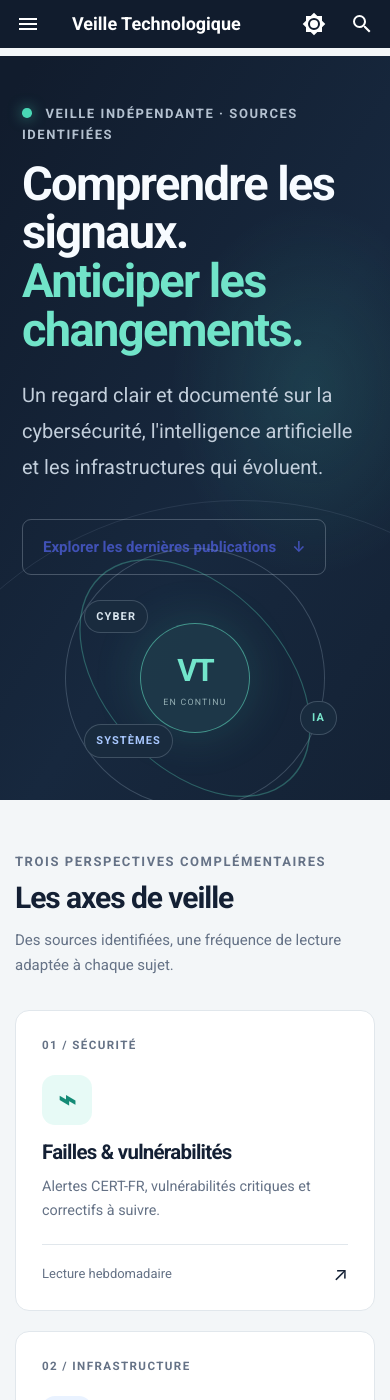
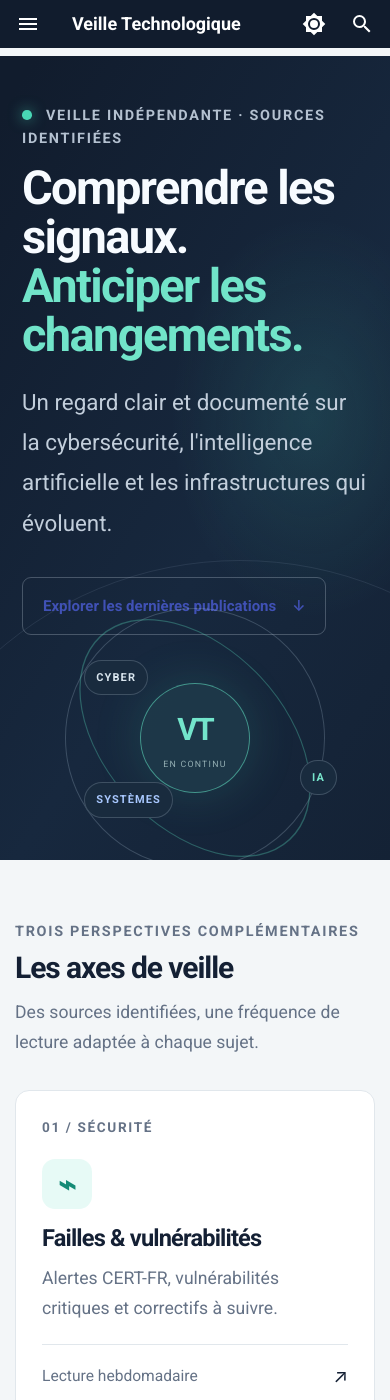
Before and after one commit to Jules-Cocheme1/veille-technologique, an MkDocs documentation site: the page built from docs/index.md, in a window 390 px wide and 1400 px high. Built offline with MkDocs 1.6.1 and Material for MkDocs 9.7.7, drawn with Linux system fonts in a browser that asks for light colours; some of the changed text lies outside the part shown.

Commit message:
Improve watch dashboard readability and analysis
Expand desktop typography, add live coverage metrics and clarify editorial limits with practical analysis criteria for each watch axis.

Co-authored-by: Copilot <223556219+Copilot@users.noreply.github.com>

```diff
--- a/docs/assets/app.css
+++ b/docs/assets/app.css
@@ -38,7 +38,7 @@ body,
 }
 
 .md-main__inner {
-  max-width: 1440px;
+  max-width: 1600px;
   margin-top: 0;
 }
 
@@ -48,12 +48,13 @@ body,
 
 .md-content__inner {
   margin: 0;
-  padding: 0 1.2rem 3rem;
+  padding: 0 1.5rem 4rem;
 }
 
 .md-typeset {
   color: var(--ink);
-  font-size: 0.78rem;
+  font-size: 0.94rem;
+  line-height: 1.75;
 }
 
 .md-typeset h1,
@@ -78,10 +79,10 @@ body,
   grid-template-columns: minmax(0, 1.3fr) minmax(260px, 0.7fr);
   align-items: center;
   gap: 2rem;
-  min-height: 390px;
+  min-height: 430px;
   overflow: hidden;
   margin: 0 -1.2rem;
-  padding: clamp(2rem, 6vw, 5.5rem) clamp(1.4rem, 7vw, 7rem);
+  padding: clamp(2.5rem, 6vw, 6rem) clamp(1.5rem, 7vw, 8rem);
   color: #f7fbff;
   background:
     radial-gradient(ellipse at 80% 45%, rgb(71 211 181 / 13%), transparent 32%),
@@ -108,7 +109,7 @@ body,
 .eyebrow {
   margin: 0 0 0.7rem;
   color: var(--muted);
-  font-size: 0.65rem;
+  font-size: 0.72rem;
   font-weight: 700;
   letter-spacing: 0.12em;
   line-height: 1.6;
@@ -137,7 +138,7 @@ body,
   max-width: 39rem;
   margin: 0;
   color: #c2cedb;
-  font-size: 1rem;
+  font-size: 1.12rem;
   line-height: 1.8;
 }
 
@@ -241,7 +242,7 @@ body,
 }
 
 .section-block {
-  padding: clamp(2.6rem, 6vw, 4.8rem) 0 0;
+  padding: clamp(3rem, 5vw, 4.5rem) 0 0;
 }
 
 .section-heading {
@@ -265,7 +266,7 @@ body,
   max-width: 23rem;
   margin: 0 0 0.18rem;
   color: var(--muted);
-  font-size: 0.75rem;
+  font-size: 0.88rem;
   line-height: 1.7;
 }
 
@@ -277,7 +278,7 @@ body,
 
 .axis-card {
   display: flex;
-  min-height: 235px;
+  min-height: 260px;
   flex-direction: column;
   padding: 1.25rem 1.3rem 1rem;
   border: 1px solid var(--line);
@@ -296,7 +297,7 @@ body,
 
 .axis-number {
   color: var(--muted);
-  font-size: 0.58rem;
+  font-size: 0.68rem;
   font-weight: 700;
   letter-spacing: 0.12em;
 }
@@ -326,13 +327,13 @@ body,
 
 .md-typeset .axis-card h3 {
   margin: 0.15rem 0 0.35rem;
-  font-size: 1.02rem;
+  font-size: 1.18rem;
 }
 
 .axis-card > p {
   margin: 0 0 1rem;
   color: var(--muted);
-  font-size: 0.72rem;
+  font-size: 0.88rem;
   line-height: 1.7;
 }
 
@@ -344,7 +345,7 @@ body,
   padding-top: 0.75rem;
   border-top: 1px solid var(--line);
   color: var(--muted);
-  font-size: 0.65rem;
+  font-size: 0.78rem;
 }
 
 .axis-footer span:last-child {
@@ -358,6 +359,7 @@ body,
 
 .collection-status {
   text-align: right;
+  font-variant-numeric: tabular-nums;
 }
 
 .publication-tools {
@@ -398,7 +400,7 @@ body,
   background: transparent;
   color: var(--ink);
   font: inherit;
-  font-size: 0.72rem;
+  font-size: 0.9rem;
 }
 
 .filter-list {
@@ -415,7 +417,7 @@ body,
   color: var(--muted);
   cursor: pointer;
   font: inherit;
-  font-size: 0.64rem;
+  font-size: 0.78rem;
   transition: color 140ms ease, background 140ms ease, border-color 140ms ease;
 }
 
@@ -439,20 +441,20 @@ body,
   min-height: 1rem;
   margin: 0.6rem 0;
   color: var(--muted);
-  font-size: 0.63rem;
+  font-size: 0.76rem;
 }
 
 .article-grid {
   display: grid;
-  grid-template-columns: repeat(3, minmax(0, 1fr));
-  gap: 0.85rem;
+  grid-template-columns: repeat(2, minmax(0, 1fr));
+  gap: 1rem;
 }
 
 .article-card {
   display: flex;
-  min-height: 205px;
+  min-height: 235px;
   flex-direction: column;
-  padding: 1rem;
+  padding: 1.25rem;
   border: 1px solid var(--line);
   border-radius: 0.6rem;
   background: var(--md-default-bg-color);
@@ -469,7 +471,7 @@ body,
 .article-card__meta {
   margin-bottom: 0.7rem;
   color: var(--muted);
-  font-size: 0.58rem;
+  font-size: 0.76rem;
 }
 
 .article-badge {
@@ -492,22 +494,22 @@ body,
 
 .md-typeset .article-card h3 {
   margin: 0 0 0.4rem;
-  font-size: 0.85rem;
-  line-height: 1.5;
+  font-size: 1.12rem;
+  line-height: 1.45;
 }
 
 .article-card > p {
   margin: 0 0 1rem;
   color: var(--muted);
-  font-size: 0.66rem;
-  line-height: 1.7;
+  font-size: 0.9rem;
+  line-height: 1.75;
 }
 
 .article-card__footer {
   margin-top: auto;
   padding-top: 0.7rem;
   border-top: 1px solid var(--line);
-  font-size: 0.62rem;
+  font-size: 0.8rem;
 }
 
 .article-source {
@@ -527,7 +529,7 @@ body,
   border: 1px dashed var(--line);
   border-radius: 0.6rem;
   color: var(--muted);
-  font-size: 0.74rem;
+  font-size: 0.9rem;
   line-height: 1.7;
 }
 
@@ -567,13 +569,69 @@ body,
   max-width: 48rem;
   margin: 0;
   color: var(--muted);
-  font-size: 0.68rem;
+  font-size: 0.86rem;
   line-height: 1.7;
 }
 
 .method-strip a {
   white-space: nowrap;
-  font-size: 0.66rem;
+  font-size: 0.82rem;
+}
+
+.overview-grid {
+  display: grid;
+  grid-template-columns: repeat(4, minmax(0, 1fr));
+  gap: 1rem;
+  margin-top: 1.5rem;
+}
+
+.overview-card {
+  display: flex;
+  min-height: 132px;
+  flex-direction: column;
+  justify-content: center;
+  gap: 0.3rem;
+  padding: 1.15rem 1.3rem;
+  border: 1px solid var(--line);
+  border-radius: 0.7rem;
+  background: var(--md-default-bg-color);
+}
+
+.overview-card--updated {
+  border-top: 3px solid var(--mint);
+}
+
+.overview-card__label {
+  color: var(--muted);
+  font-size: 0.77rem;
+  font-weight: 650;
+}
+
+.overview-card__value {
+  color: var(--ink);
+  font-size: clamp(1.6rem, 2vw, 2.1rem);
+  font-variant-numeric: tabular-nums;
+  letter-spacing: -0.045em;
+  line-height: 1.2;
+}
+
+.overview-card__value--date {
+  font-size: clamp(1.05rem, 1.4vw, 1.35rem);
+  letter-spacing: -0.02em;
+}
+
+.overview-card__detail {
+  color: var(--muted);
+  font-size: 0.76rem;
+}
+
+.editorial-note {
+  margin: -0.5rem 0 1rem;
+  padding-left: 0.85rem;
+  border-left: 3px solid var(--mint);
+  color: var(--muted);
+  font-size: 0.84rem;
+  line-height: 1.65;
 }
 
 .noscript-message {
@@ -601,6 +659,16 @@ body,
   .axis-grid,
   .article-grid {
     grid-template-columns: repeat(2, minmax(0, 1fr));
+  }
+
+  .overview-grid {
+    grid-template-columns: repeat(2, minmax(0, 1fr));
+  }
+}
+
+@media (min-width: 1700px) {
+  .article-grid {
+    grid-template-columns: repeat(3, minmax(0, 1fr));
   }
 }
 
@@ -648,6 +716,29 @@ body,
     grid-template-columns: 1fr;
   }
 
+  .overview-grid {
+    grid-template-columns: repeat(2, minmax(0, 1fr));
+    gap: 0.6rem;
+  }
+
+  .overview-card {
+    min-height: 112px;
+    padding: 0.9rem;
+  }
+
+  .overview-card__label,
+  .overview-card__detail {
+    font-size: 0.7rem;
+  }
+
+  .overview-card__value--date {
+    font-size: 1rem;
+  }
+
+  .editorial-note {
+    font-size: 0.8rem;
+  }
+
   .axis-card {
     min-height: 205px;
   }
--- a/docs/assets/app.js
+++ b/docs/assets/app.js
@@ -6,6 +6,12 @@
   const search = document.querySelector("#veille-search");
   const resultCount = document.querySelector("#result-count");
   const status = document.querySelector("#collection-status");
+  const stats = {
+    articles: document.querySelector("#stat-articles"),
+    sources: document.querySelector("#stat-sources"),
+    axes: document.querySelector("#stat-axes"),
+    updated: document.querySelector("#stat-updated")
+  };
   const filterButtons = [...document.querySelectorAll("[data-axis]")];
   const axisNames = {
     security: "Sécurité",
@@ -14,6 +20,10 @@
   };
   const dateFormatter = new Intl.DateTimeFormat("fr-FR", {
     dateStyle: "medium"
+  });
+  const dateTimeFormatter = new Intl.DateTimeFormat("fr-FR", {
+    dateStyle: "medium",
+    timeStyle: "short"
   });
   let articles = [];
   let activeAxis = "all";
@@ -150,9 +160,19 @@
         throw new Error("Le fichier des publications ne respecte pas le format attendu.");
       }
       articles = data.articles;
-      status.textContent = data.updatedAt
-        ? `Collecte : ${formatDate(data.updatedAt)} · sources RSS`
-        : "Sources RSS · date de collecte indisponible";
+      const sources = new Set(articles.map((article) => article.source).filter(Boolean));
+      const representedAxes = new Set(articles.map((article) => article.axis).filter((axis) => axisNames[axis]));
+      const updatedAt = data.updatedAt ? new Date(data.updatedAt) : null;
+
+      stats.articles.textContent = String(articles.length);
+      stats.sources.textContent = String(sources.size);
+      stats.axes.textContent = `${representedAxes.size} / ${Object.keys(axisNames).length}`;
+      stats.updated.textContent = updatedAt && !Number.isNaN(updatedAt.getTime())
+        ? dateTimeFormatter.format(updatedAt)
+        : "Non disponible";
+      status.textContent = updatedAt && !Number.isNaN(updatedAt.getTime())
+        ? `Collecte du ${dateTimeFormatter.format(updatedAt)} · flux RSS`
+        : "Date de collecte indisponible · flux RSS";
       render();
     })
     .catch((error) => {
--- a/docs/index.md
+++ b/docs/index.md
@@ -48,6 +48,29 @@
   </div>
 </section>
 
+<section class="overview-grid" aria-label="Indicateurs de la veille" aria-live="polite">
+  <div class="overview-card">
+    <span class="overview-card__label">Publications recensées</span>
+    <strong class="overview-card__value" id="stat-articles">—</strong>
+    <span class="overview-card__detail">dans le tableau de bord</span>
+  </div>
+  <div class="overview-card">
+    <span class="overview-card__label">Sources représentées</span>
+    <strong class="overview-card__value" id="stat-sources">—</strong>
+    <span class="overview-card__detail">dans les publications affichées</span>
+  </div>
+  <div class="overview-card">
+    <span class="overview-card__label">Axes représentés</span>
+    <strong class="overview-card__value" id="stat-axes">—</strong>
+    <span class="overview-card__detail">sécurité, systèmes et IA</span>
+  </div>
+  <div class="overview-card overview-card--updated">
+    <span class="overview-card__label">Dernière collecte</span>
+    <strong class="overview-card__value overview-card__value--date" id="stat-updated">—</strong>
+    <span class="overview-card__detail">horodatage du flux RSS</span>
+  </div>
+</section>
+
 <section class="section-block publications" id="dernieres-publications" aria-labelledby="publications-title" data-veille>
   <div class="section-heading">
     <div>
@@ -56,6 +79,7 @@
     </div>
     <p id="collection-status" class="collection-status" role="status">Chargement des publications…</p>
   </div>
+  <p class="editorial-note">Les publications sont classées par date, sans score de gravité automatique. Vérifiez la publication d'origine et son applicabilité à votre contexte.</p>
   <div class="publication-tools">
     <label class="search-field">
       <span class="search-icon" aria-hidden="true">⌕</span>
```
Also changed, not shown: other parts of docs/index.md (+1 -1 lines), docs/a-propos.md (+6 -2 lines), docs/axe1-securite.md (+12 -0 lines), docs/axe2-ia-admin.md (+6 -0 lines), docs/axe3-ia-cyber.md (+6 -0 lines).
